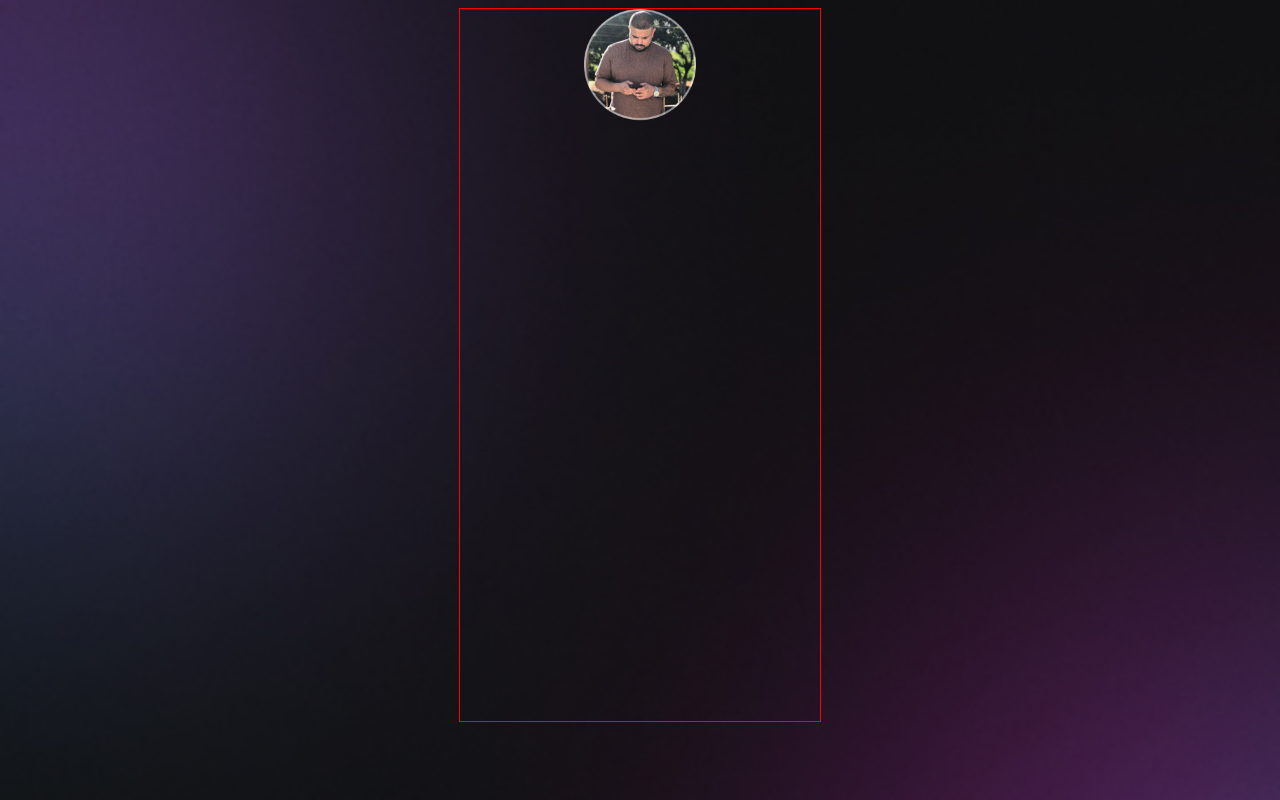
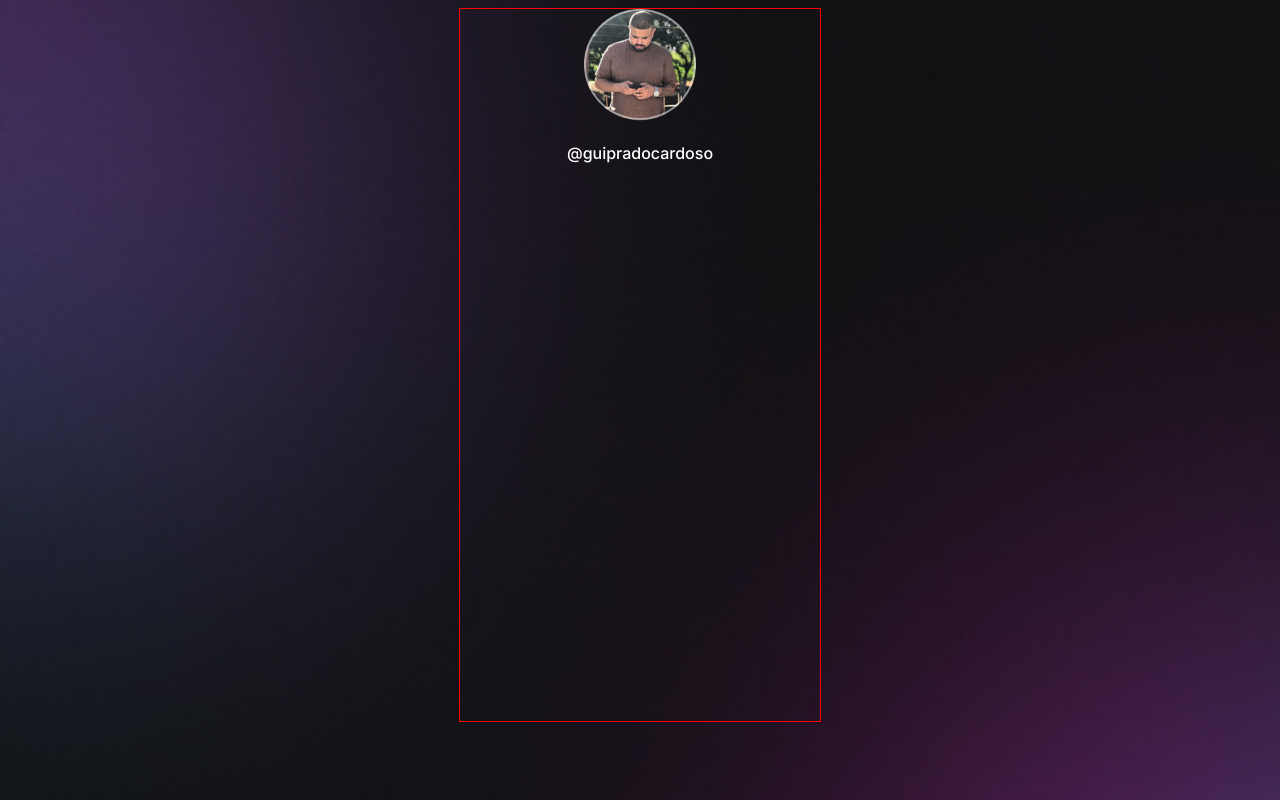
Before and after one commit to guipradocardoso/CursoDiscover, a plain HTML site: page index.html in a window 1280 px wide. Drawn offline with Linux system fonts and the light colour scheme.

Commit message:
Adicionando Fontes e Estilos aos Textos

```diff
--- a/index.html
+++ b/index.html
@@ -1,6 +1,12 @@
 <!DOCTYPE html>
 <html lang="pt-br">
   <head>
+    <link rel="preconnect" href="https://fonts.googleapis.com" />
+    <link rel="preconnect" href="https://fonts.gstatic.com" crossorigin />
+    <link
+      href="https://fonts.googleapis.com/css2?family=Inter:wght@400;500&display=swap"
+      rel="stylesheet"
+    />
     <meta charset="UTF-8" />
     <meta http-equiv="X-UA-Compatible" content="IE=edge" />
     <meta name="viewport" content="width=device-width, initial-scale=1.0" />
@@ -11,6 +17,7 @@
     <div id="container">
       <div id="profile">
         <img src="./assets/avatar.png" alt="Foto de Guilherme." />
+        <p>@guipradocardoso</p>
       </div>
     </div>
   </body>
--- a/style.css
+++ b/style.css
@@ -8,6 +8,10 @@ body {
 
   /*background: color image repeat position/size */
   background: url(./assets/bg-mobile.jpg) no-repeat top center/cover;
+}
+body * {
+  font-family: "Inter", sans-serif;
+  color: #ffffff;
 }
 
 #container {
@@ -28,3 +32,7 @@ body {
 #profile img {
   width: 112px;
 }
+#profile p {
+  font-weight: 500;
+  line-height: 24px;
+}
```
